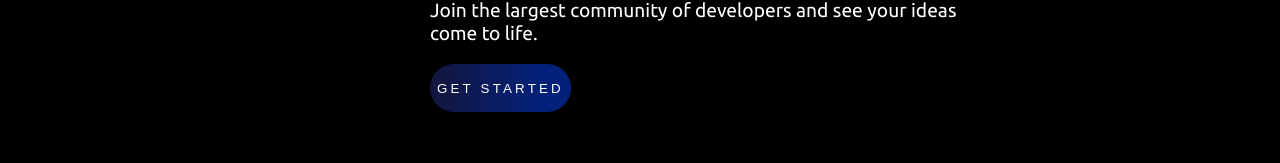
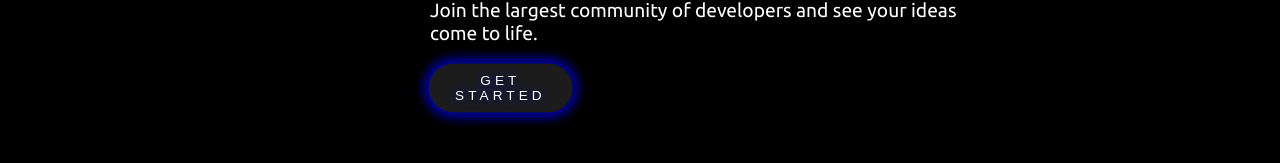
Before and after one commit to ujjwxl/devhelp, a React (Vite) app in the folder client/: page / in a window 1280 px wide. In both pictures the pointer is over the button "GET STARTED". Shown: the part 327-490 px from the top of the page. Built offline with nearby package versions, Linux system fonts and the light colour scheme.

Commit message:
commit 12
button

```diff
--- a/client/pages/Home/Home.css
+++ b/client/pages/Home/Home.css
@@ -75,6 +75,16 @@ body {
     color: white;
     border-radius: 2rem;
     cursor: pointer;
+    transition: transform 0.2s ease-in-out;
+    position: relative;
+    overflow: hidden;
+}
+.home-about-section-button:hover {
+    letter-spacing: 0.25rem;
+    background: rgb(28, 28, 28);
+    transform: scale(1.02);
+    box-shadow: 0 0 10px 5px rgba(0, 0, 255, 0.7); /* Neon glow effect */
+    text-shadow: 0 0 10px rgba(0, 0, 255, 0.7); /* Neon text glow effect */
 }
 
 .home-page-footer p {
```
